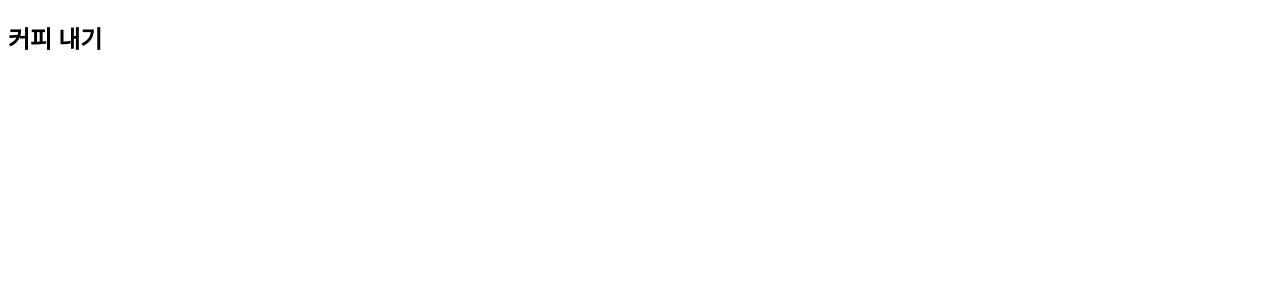
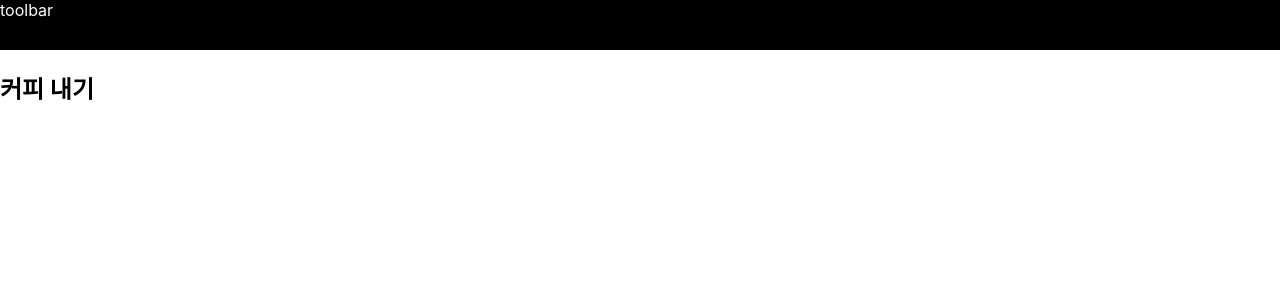
Before and after one commit to InjunH/client, a React (Create React App) app: page / in a window 1280 px wide. Shown: the top 300 px of the page. Built offline with nearby package versions, Linux system fonts and the light colour scheme.

Commit message:
header 추가

```diff
--- a/src/App.js
+++ b/src/App.js
@@ -1,7 +1,13 @@
 import React from "react";
+import ToolBar from "./components/ToolBar";
 
 const App = () => {
-  return <h2>커피 내기</h2>;
+  return (
+    <div>
+      <ToolBar></ToolBar>
+      <h2>커피 내기</h2>
+    </div>
+  );
 };
 
 export default App;
--- /dev/null
+++ b/src/components/ToolBar.js
@@ -0,0 +1,9 @@
+const ToolBar = () => {
+  return (
+    <div style={{ minHeight: 50, backgroundColor: "#000", color: "#fff" }}>
+      <span>toolbar</span>
+    </div>
+  );
+};
+
+export default ToolBar;
--- a/src/index.js
+++ b/src/index.js
@@ -1,6 +1,7 @@
 import React from "react";
 import ReactDOM from "react-dom";
 import App from "./App";
+import "./styles/index.css";
 
 ReactDOM.render(
   <React.StrictMode>
--- /dev/null
+++ b/src/styles/index.css
@@ -0,0 +1,6 @@
+body {
+  margin: 0;
+  font-family: -apple-system, BlinkMacSystemFont, "Segoe UI", "Roboto", "Oxygen",
+    "Ubuntu", "Cantarell", "Fira Sans", "Droid Sans", "Helvetica Neue",
+    sans-serif;
+}
```
